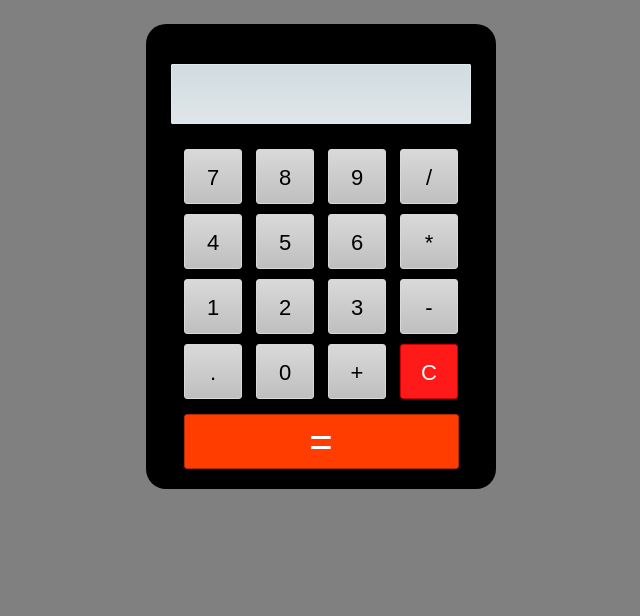
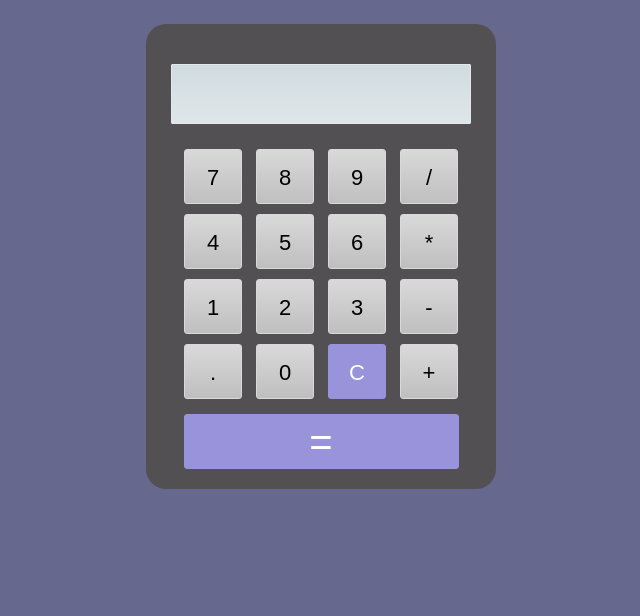
Before and after one commit to MaryamPayenda/calculator, a plain HTML site: page index.html in a window 1280 px wide. Shown: the part 184-800 px from the top of the page, without its empty margins (319-959 px from the left). Drawn offline with nearby package versions, Linux system fonts and the light colour scheme.

Commit message:
calculator

```diff
--- a/css/style.css
+++ b/css/style.css
@@ -12,17 +12,16 @@ body {
   flex-direction: column;
   align-items: center;
   min-height: 100vh;
-  background-color: grey;
+  background-color: #67688e;
 }
 .text {
-  /* background-color: gray; */
   font-size: 2rem;
   margin-bottom: 40px;
   font-family: "Lobster", cursive;
 }
 .center {
   width: 350px;
-  background-color: black;
+  background-color: #525053;
   border-radius: 20px;
 }
 input[type="text"] {
@@ -61,8 +60,8 @@ input[type="button"]:hover {
 }
 
 input#clear {
-  background: #ff1a1a;
-  border: 1px solid #cc0000;
+  background: #9893da;
+  border: 1px solid #9893da;
   color: white;
 }
 input#equal {
@@ -70,6 +69,6 @@ input#equal {
   margin: 10px 0 10px 0;
   font-size: 40px;
   color: white;
-  background: #ff3d00;
-  border: 1px solid #b32a00;
+  background: #9893da;
+  border: 1px solid #9893da;
 }
--- a/index.html
+++ b/index.html
@@ -32,8 +32,9 @@
           <input type="button" id="subs" value="-" /><br />
           <input type="button" id="dot" value="." />
           <input type="button" id="zero" value="0" />
+          <input type="button" id="clear" value="C" />
+
           <input type="button" id="add" value="+" />
-          <input type="button" id="clear" value="C" /><br />
           <input type="button" id="equal" value="=" />
         </div>
       </form>
```
